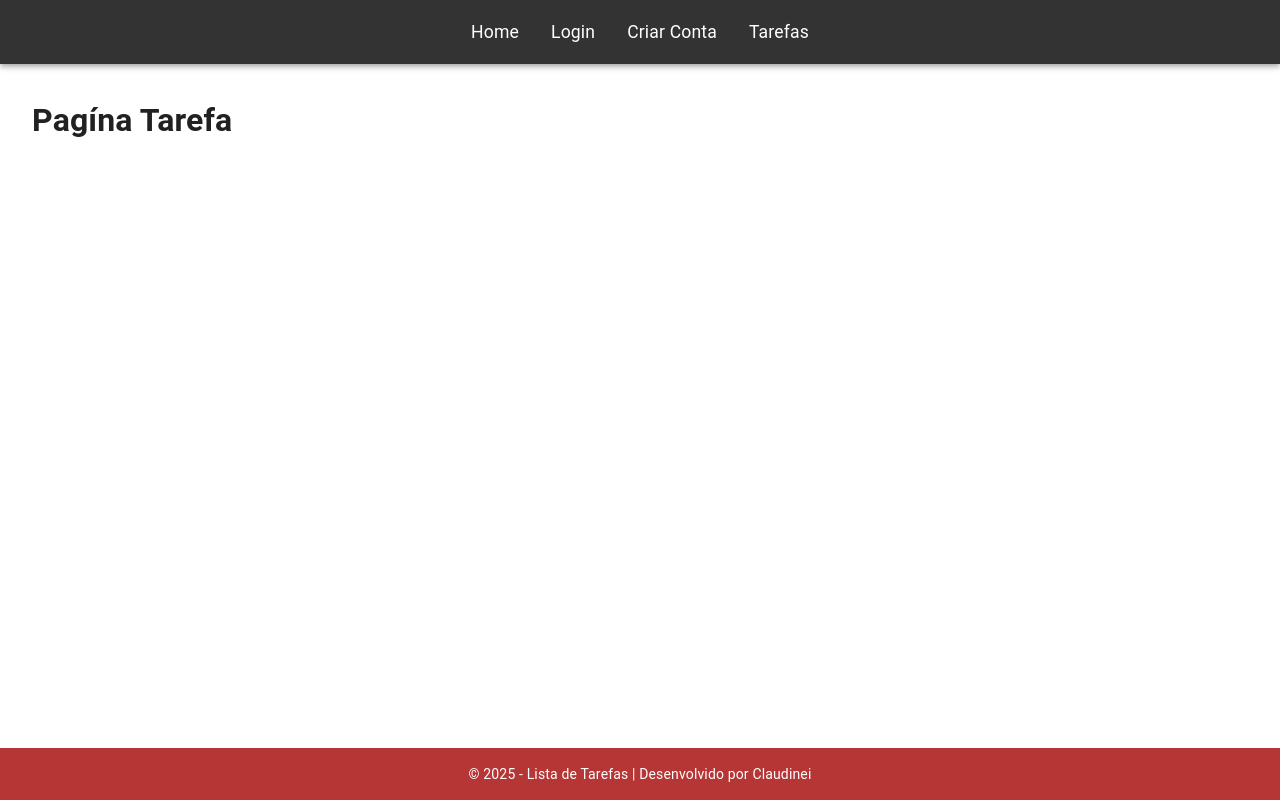
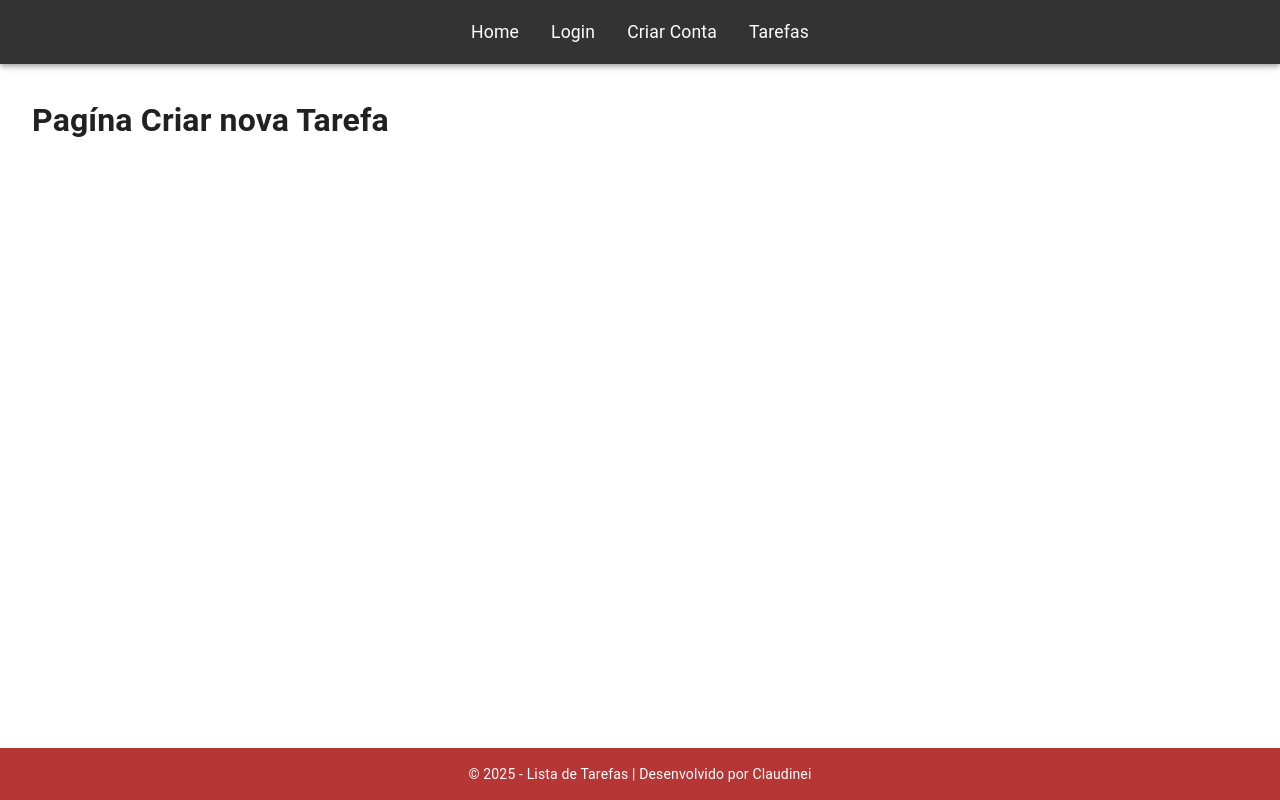
Before and after one commit to claudinei05/lista-tarefas, a Next.js app: page /tarefa in a window 1280 px wide. Built offline with nearby package versions, Linux system fonts and the light colour scheme.

Commit message:
criar pasta protected para tarefas

```diff
--- /dev/null
+++ b/app/(protected)/tarefa/page.tsx
@@ -0,0 +1,81 @@
+export default function Tarefa() {
+  return (
+    <div >
+      <h1>Pagína Criar nova Tarefa</h1>
+    </div>
+  );}
+
+// "use client";
+
+// import { useEffect, useState } from "react";
+// import { useRouter } from "next/navigation";
+// import { Container, Typography, Card, CardContent, Button } from "@mui/material";
+
+// interface User {
+//   nome: string;
+//   email: string;
+//   senha: string;
+//   cSenha: string;
+// }
+
+// export default function TarefasPage() {
+//   const router = useRouter();
+//   const [user, setUser] = useState<User | null>(null);
+//   const [isLoading, setIsLoading] = useState(true);
+
+//   useEffect(() => {
+//     const loggedInUser = localStorage.getItem("loggedInUser");
+//     console.log("Logged in user from localStorage:", loggedInUser); // Debug: Check localStorage
+
+//     if (!loggedInUser) {
+//       console.log("No user found, redirecting to login");
+//       router.push("/login");
+//     } else {
+//       try {
+//         const parsedUser: User = JSON.parse(loggedInUser);
+//         console.log("Parsed user:", parsedUser); // Debug: Verify parsed user
+//         setUser(parsedUser);
+//       } catch (error) {
+//         console.error("Error parsing loggedInUser:", error);
+//         router.push("/login");
+//       }
+//     }
+//     setIsLoading(false);
+//   }, [router]);
+
+//   if (isLoading) {
+//     return <div>Carregando...</div>; // Show loading state
+//   }
+
+//   if (!user) {
+//     return null; // Prevent rendering if user is not authenticated
+//   }
+
+//   const handleLogout = () => {
+//     localStorage.removeItem("loggedInUser");
+//     router.push("/login");
+//   };
+
+//   return (
+//     <Container maxWidth="sm" sx={{ mt: 6 }}>
+//       <Card>
+//         <CardContent>
+//           <Typography variant="h5" component="h1" gutterBottom align="center">
+//             Bem-vindo, {user.nome}!
+//           </Typography>
+//           <Typography variant="body1" align="center">
+//             Esta é a página de tarefas. Aqui você verá suas tarefas cadastradas.
+//           </Typography>
+//           <Button
+//             variant="contained"
+//             color="secondary"
+//             onClick={handleLogout}
+//             sx={{ mt: 2 }}
+//           >
+//             Sair
+//           </Button>
+//         </CardContent>
+//       </Card>
+//     </Container>
+//   );
+// }
--- a/app/tarefa/page.tsx
+++ /dev/null
@@ -1,6 +0,0 @@
-export default function Tarefa() {
-  return (
-    <div >
-      <h1>Pagína Tarefa</h1>
-    </div>
-  );}
```
Also changed, not shown: app/(protected)/tarefa/nova-tarefa/page.tsx (renamed from app/tarefa/nova-tarefa/page.tsx).
